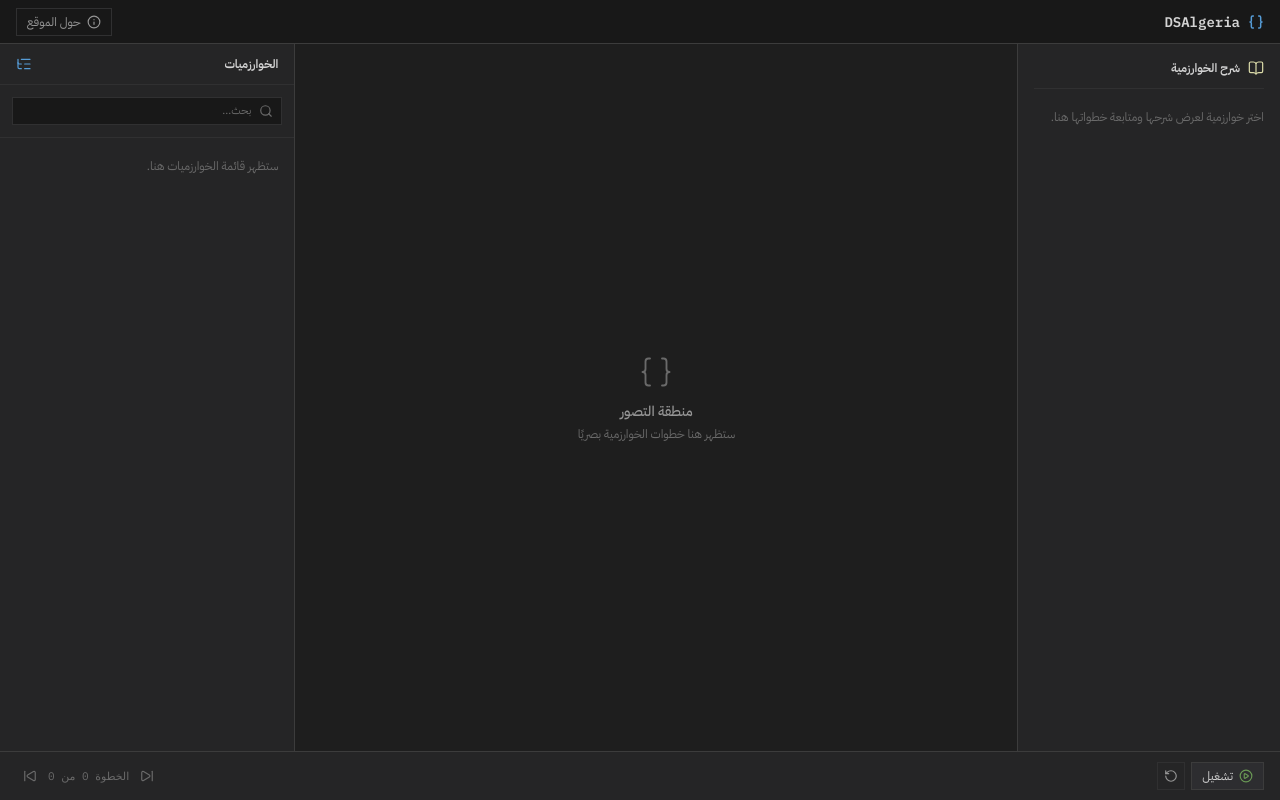
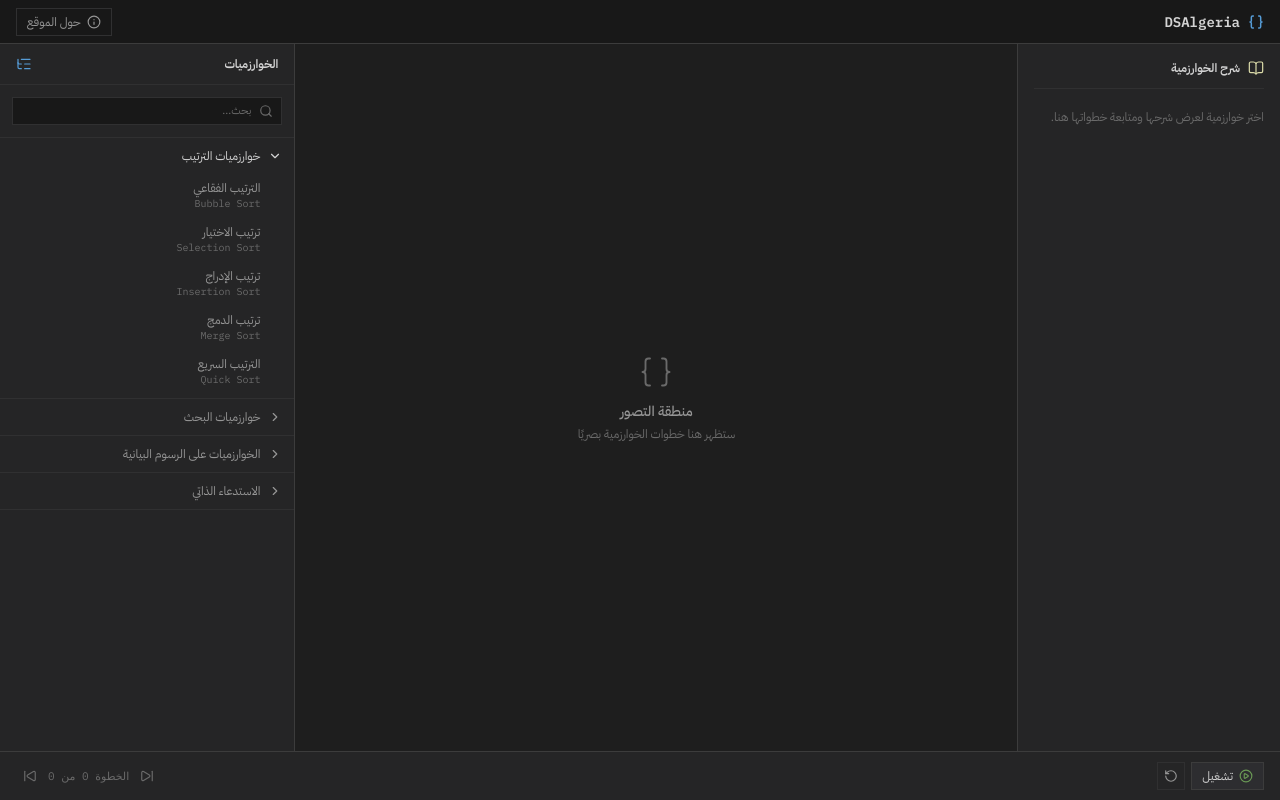
Before and after one commit to BenzidaneMo/DSAlgeria, a React (Vite) app: page / in a window 1280 px wide. Built offline with nearby package versions, Linux system fonts and the light colour scheme.

Commit message:
feat: implement algorithm sidebar with expandable categories and selection functionality

```diff
--- a/src/components/algorithms/AlgorithmSidebar.jsx
+++ b/src/components/algorithms/AlgorithmSidebar.jsx
@@ -1,6 +1,16 @@
-import { ListTree, Search } from "lucide-react";
+import { ChevronDown, ListTree, Search } from "lucide-react";
+import { useState } from "react";
+import { ALGORITHM_CATEGORIES } from "../../data/algorithms";
 
-export default function AlgorithmSidebar() {
+export default function AlgorithmSidebar({ selectedAlgorithm, onSelectAlgorithm }) {
+  const [expandedCategory, setExpandedCategory] = useState("sorting");
+
+  function toggleCategory(categoryId) {
+    setExpandedCategory((currentCategory) => (
+      currentCategory === categoryId ? null : categoryId
+    ));
+  }
+
   return (
     <aside className="flex min-h-0 flex-col overflow-hidden border-s border-border bg-bg-panel" aria-labelledby="algorithms-heading">
       <div className="flex items-center justify-between border-b border-border-subtle px-4 py-3">
@@ -13,7 +23,47 @@ export default function AlgorithmSidebar() {
           <span className="text-[11px]">بحث...</span>
         </div>
       </div>
-      <p className="px-4 py-4 text-xs leading-6 text-text-muted">ستظهر قائمة الخوارزميات هنا.</p>
+      <div className="min-h-0 flex-1 overflow-y-auto">
+        {ALGORITHM_CATEGORIES.map((category) => {
+          const isExpanded = expandedCategory === category.id;
+
+          return (
+            <section key={category.id} className="border-b border-border-subtle">
+              <button
+                type="button"
+                className={`flex min-h-9 w-full items-center gap-2 px-3 text-right text-xs transition-colors hover:bg-bg-hover ${isExpanded ? "text-text-primary" : "text-text-secondary"}`}
+                aria-expanded={isExpanded}
+                aria-controls={`category-${category.id}`}
+                onClick={() => toggleCategory(category.id)}
+              >
+                <ChevronDown className={`h-3.5 w-3.5 shrink-0 transition-transform ${isExpanded ? "rotate-0" : "-rotate-90"}`} strokeWidth={2} />
+                <span>{category.name}</span>
+              </button>
+
+              {isExpanded && (
+                <div id={`category-${category.id}`} className="pb-1">
+                  {category.algorithms.map((algorithm) => {
+                    const isSelected = selectedAlgorithm?.id === algorithm.id;
+
+                    return (
+                      <button
+                        key={algorithm.id}
+                        type="button"
+                        className={`flex w-full flex-col items-start border-s-2 py-1.5 pe-3 ps-8 text-right transition-colors ${isSelected ? "border-accent-blue bg-bg-elevated text-text-primary" : "border-transparent text-text-secondary hover:bg-bg-hover hover:text-text-primary"}`}
+                        aria-pressed={isSelected}
+                        onClick={() => onSelectAlgorithm(algorithm)}
+                      >
+                        <span className="text-xs leading-4">{algorithm.name}</span>
+                        <span className="font-mono text-[10px] leading-4 text-text-muted">{algorithm.englishName}</span>
+                      </button>
+                    );
+                  })}
+                </div>
+              )}
+            </section>
+          );
+        })}
+      </div>
     </aside>
   );
 }
--- a/src/components/layout/MainWorkspace.jsx
+++ b/src/components/layout/MainWorkspace.jsx
@@ -1,13 +1,16 @@
+import { useState } from "react";
 import ExplanationPanel from "../explanation/ExplanationPanel";
 import VisualizationPanel from "../visualization/VisualizationPanel";
 import AlgorithmSidebar from "../algorithms/AlgorithmSidebar";
 
 export default function MainWorkspace() {
+  const [selectedAlgorithm, setSelectedAlgorithm] = useState(null);
+
   return (
     <main className="grid min-h-0 flex-1 grid-cols-[minmax(190px,0.8fr)_minmax(0,2.2fr)_minmax(210px,0.9fr)] overflow-hidden border-b border-border" aria-label="مساحة العمل الرئيسية">
       <ExplanationPanel />
       <VisualizationPanel />
-      <AlgorithmSidebar />
+      <AlgorithmSidebar selectedAlgorithm={selectedAlgorithm} onSelectAlgorithm={setSelectedAlgorithm} />
     </main>
   );
 }
--- /dev/null
+++ b/src/data/algorithms.js
@@ -0,0 +1,40 @@
+export const ALGORITHM_CATEGORIES = [
+  {
+    id: "sorting",
+    name: "خوارزميات الترتيب",
+    algorithms: [
+      { id: "bubble-sort", name: "الترتيب الفقاعي", englishName: "Bubble Sort" },
+      { id: "selection-sort", name: "ترتيب الاختيار", englishName: "Selection Sort" },
+      { id: "insertion-sort", name: "ترتيب الإدراج", englishName: "Insertion Sort" },
+      { id: "merge-sort", name: "ترتيب الدمج", englishName: "Merge Sort" },
+      { id: "quick-sort", name: "الترتيب السريع", englishName: "Quick Sort" },
+    ],
+  },
+  {
+    id: "searching",
+    name: "خوارزميات البحث",
+    algorithms: [
+      { id: "linear-search", name: "البحث الخطي", englishName: "Linear Search" },
+      { id: "binary-search", name: "البحث الثنائي", englishName: "Binary Search" },
+      { id: "ternary-search", name: "البحث الثلاثي", englishName: "Ternary Search" },
+    ],
+  },
+  {
+    id: "graphs",
+    name: "الخوارزميات على الرسوم البيانية",
+    algorithms: [
+      { id: "breadth-first-search", name: "البحث بعرض الرسم", englishName: "BFS" },
+      { id: "depth-first-search", name: "البحث بعمق الرسم", englishName: "DFS" },
+      { id: "dijkstra", name: "خوارزمية ديكسترا", englishName: "Dijkstra" },
+    ],
+  },
+  {
+    id: "recursion",
+    name: "الاستدعاء الذاتي",
+    algorithms: [
+      { id: "factorial", name: "العامل", englishName: "Factorial" },
+      { id: "fibonacci", name: "متتالية فيبوناتشي", englishName: "Fibonacci" },
+      { id: "tower-of-hanoi", name: "أبراج هانوي", englishName: "Tower of Hanoi" },
+    ],
+  },
+];
```
